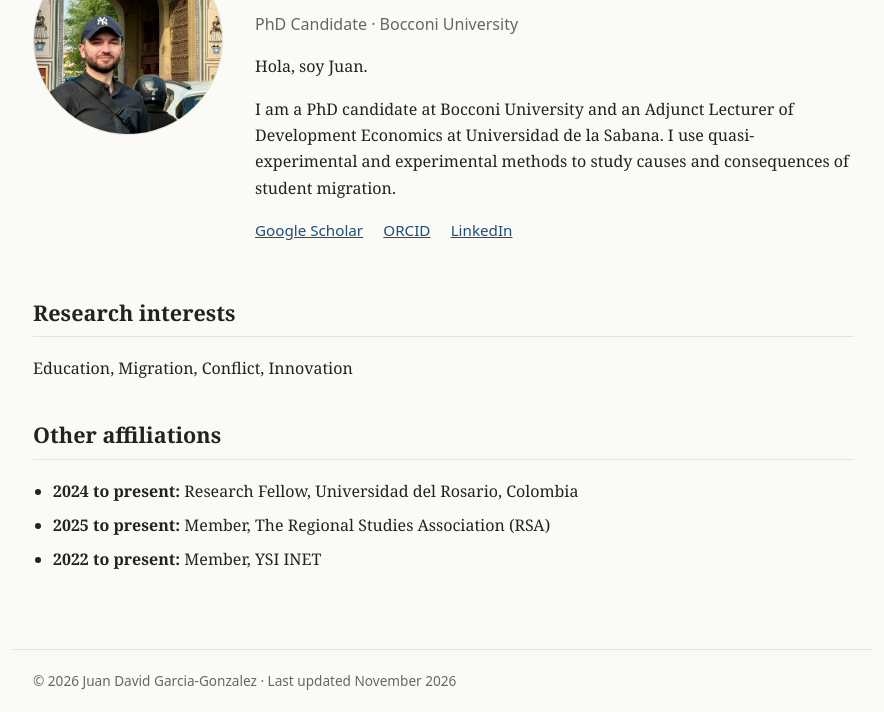
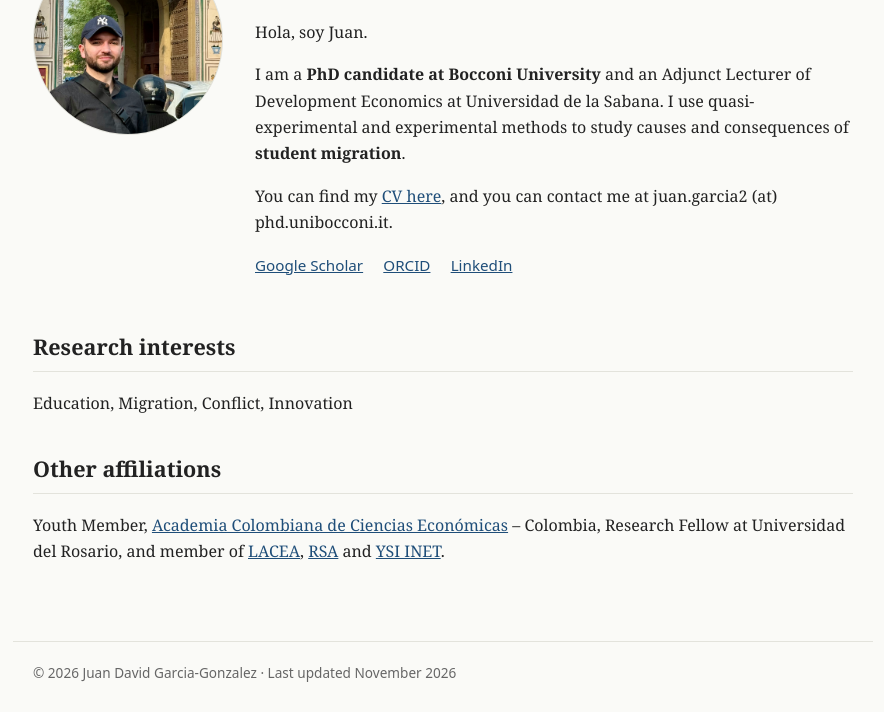
Before and after one commit to jdgarciago/jdgarciago.github.io, a plain HTML site: page index.html in a window 1280 px wide. Shown: the part 156-868 px from the top of the page, without its empty margins (197-1081 px from the left). Drawn offline with Linux system fonts and the light colour scheme.

Commit message:
Add files via upload

```diff
--- a/index.html
+++ b/index.html
@@ -26,12 +26,15 @@
       <img src="assets/main.jpeg" alt="Photo of Juan David Garcia-Gonzalez">
       <div class="hero-text">
         <h1>Juan David Garcia-Gonzalez</h1>
-        <p class="tagline">PhD Candidate · Bocconi University</p>
         <p>Hola, soy Juan.</p>
         <p>
-          I am a PhD candidate at Bocconi University and an Adjunct Lecturer of
+          I am a <strong>PhD candidate at Bocconi University</strong> and an Adjunct Lecturer of
           Development Economics at Universidad de la Sabana. I use quasi-experimental
-          and experimental methods to study causes and consequences of student migration.
+          and experimental methods to study causes and consequences of <strong>student migration</strong>.
+        </p>
+        <p>
+          You can find my <a href="assets/cv.pdf" download>CV here</a>, and you can contact me
+          at juan.garcia2 (at) phd.unibocconi.it.
         </p>
         <p class="links">
           <a href="https://scholar.google.com/citations?user=yHyvgVgAAAAJ&amp;hl=es">Google Scholar</a>
@@ -45,11 +48,13 @@
     <p>Education, Migration, Conflict, Innovation</p>
 
     <h2>Other affiliations</h2>
-    <ul class="clean">
-      <li><strong>2024 to present:</strong> Research Fellow, Universidad del Rosario, Colombia</li>
-      <li><strong>2025 to present:</strong> Member, The Regional Studies Association (RSA)</li>
-      <li><strong>2022 to present:</strong> Member, YSI INET</li>
-    </ul>
+    <p>
+      Youth Member, <a href="https://www.acceconomicas.org.co/">Academia Colombiana de Ciencias Económicas</a> – Colombia,
+      Research Fellow at Universidad del Rosario, and member of
+      <a href="https://lacea.org/">LACEA</a>,
+      <a href="https://www.regionalstudies.org/">RSA</a> and
+      <a href="https://ysi.ineteconomics.org/">YSI INET</a>.
+    </p>
   </main>
 
   <footer>
```
